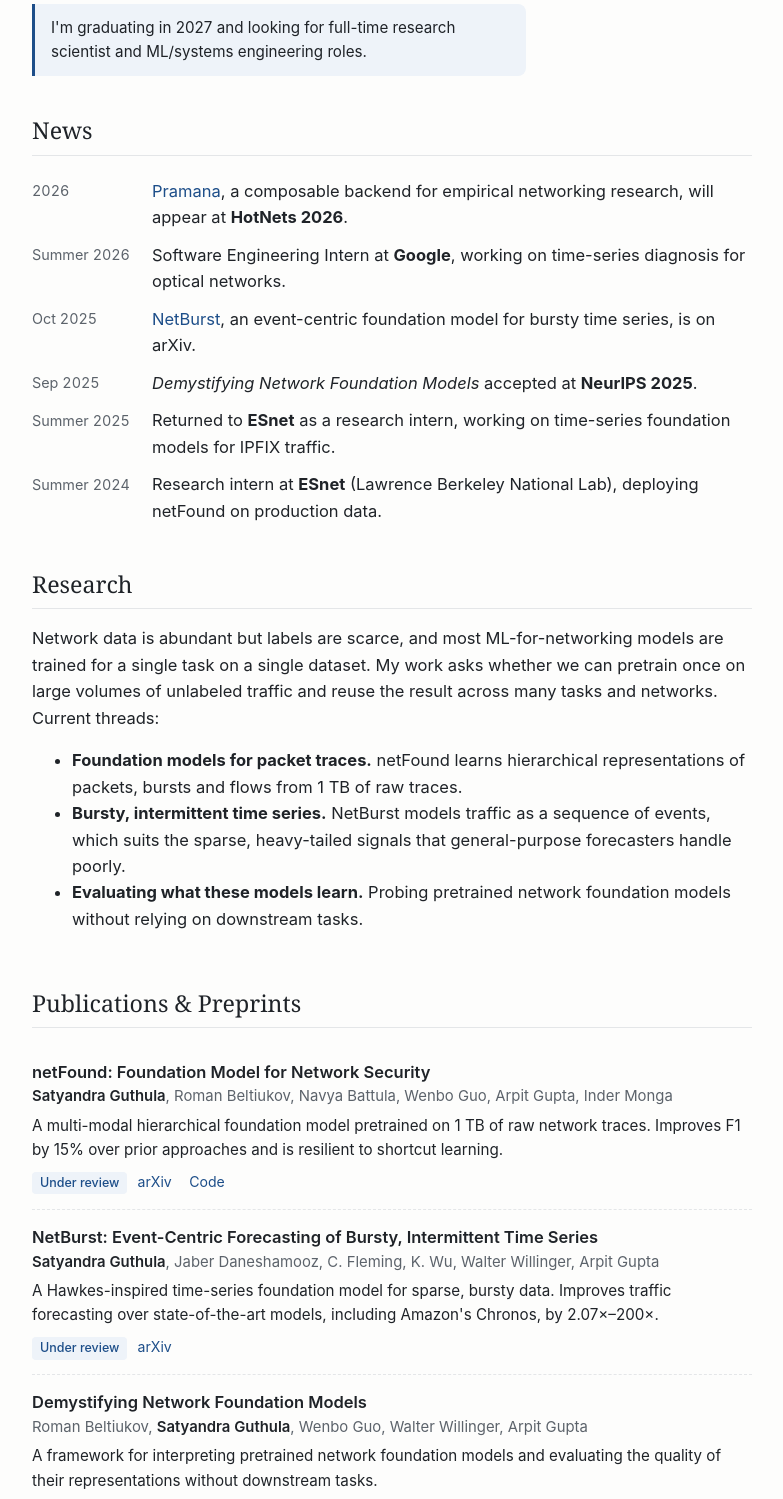
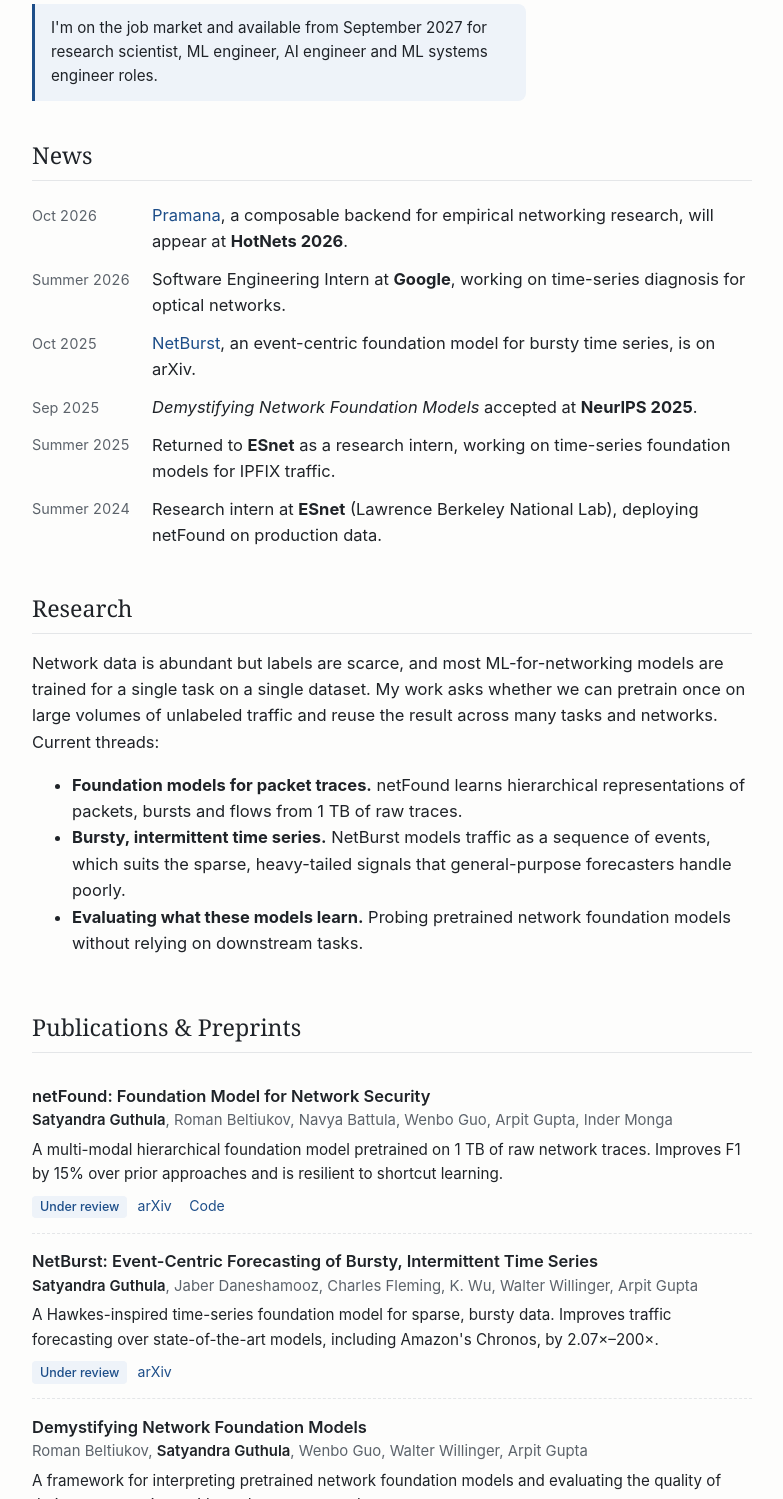
Before and after one commit to satyandraguthula/mywebsite, a plain HTML site: page index.html in a window 1280 px wide. Shown: the part 680-2179 px from the top of the page, without its empty margins (248-1031 px from the left). Drawn offline with Linux system fonts and the light colour scheme.

Commit message:
Update availability, NetBurst author name, and Pramana news date
Co-Authored-By: Claude Opus 5.5 <noreply@anthropic.com>

```diff
--- a/index.html
+++ b/index.html
@@ -182,7 +182,7 @@
         <a href="resume.pdf"><svg viewBox="0 0 24 24"><path d="M14 2H6a2 2 0 0 0-2 2v16a2 2 0 0 0 2 2h12a2 2 0 0 0 2-2V8l-6-6zm-1 7V3.5L18.5 9H13z"/></svg>Résumé (Nov 2026)</a>
       </div>
       <div class="callout">
-        I'm graduating in 2027 and looking for full-time research scientist and ML/systems engineering roles.
+        I'm on the job market and available from September 2027 for research scientist, ML engineer, AI engineer and ML systems engineer roles.
       </div>
     </div>
     <img src="me.jpg" alt="Photo of Satyandra Guthula" width="190" height="230">
@@ -191,7 +191,7 @@
   <section id="news">
     <h2>News</h2>
     <ul class="news">
-      <li><time>2026</time><span><a href="https://arxiv.org/abs/2607.26352">Pramana</a>, a composable backend for empirical networking research, will appear at <b>HotNets 2026</b>.</span></li>
+      <li><time>Oct 2026</time><span><a href="https://arxiv.org/abs/2607.26352">Pramana</a>, a composable backend for empirical networking research, will appear at <b>HotNets 2026</b>.</span></li>
       <li><time>Summer 2026</time><span>Software Engineering Intern at <b>Google</b>, working on time-series diagnosis for optical networks.</span></li>
       <li><time>Oct 2025</time><span><a href="https://arxiv.org/abs/2510.22397">NetBurst</a>, an event-centric foundation model for bursty time series, is on arXiv.</span></li>
       <li><time>Sep 2025</time><span><i>Demystifying Network Foundation Models</i> accepted at <b>NeurIPS 2025</b>.</span></li>
@@ -227,7 +227,7 @@
 
     <div class="pub">
       <div class="title">NetBurst: Event-Centric Forecasting of Bursty, Intermittent Time Series</div>
-      <div class="authors"><b>Satyandra Guthula</b>, Jaber Daneshamooz, C. Fleming, K. Wu, Walter Willinger, Arpit Gupta</div>
+      <div class="authors"><b>Satyandra Guthula</b>, Jaber Daneshamooz, Charles Fleming, K. Wu, Walter Willinger, Arpit Gupta</div>
       <div class="desc">A Hawkes-inspired time-series foundation model for sparse, bursty data. Improves traffic forecasting over state-of-the-art models, including Amazon's Chronos, by 2.07×–200×.</div>
       <span class="tag">Under review</span>
       <span class="plinks"><a href="https://arxiv.org/abs/2510.22397">arXiv</a></span>
```
